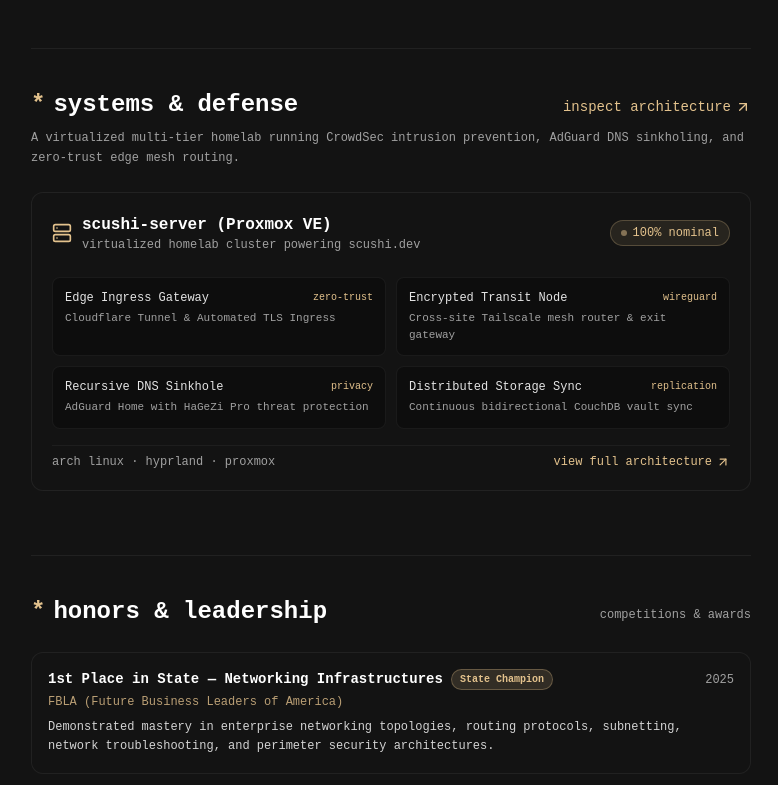
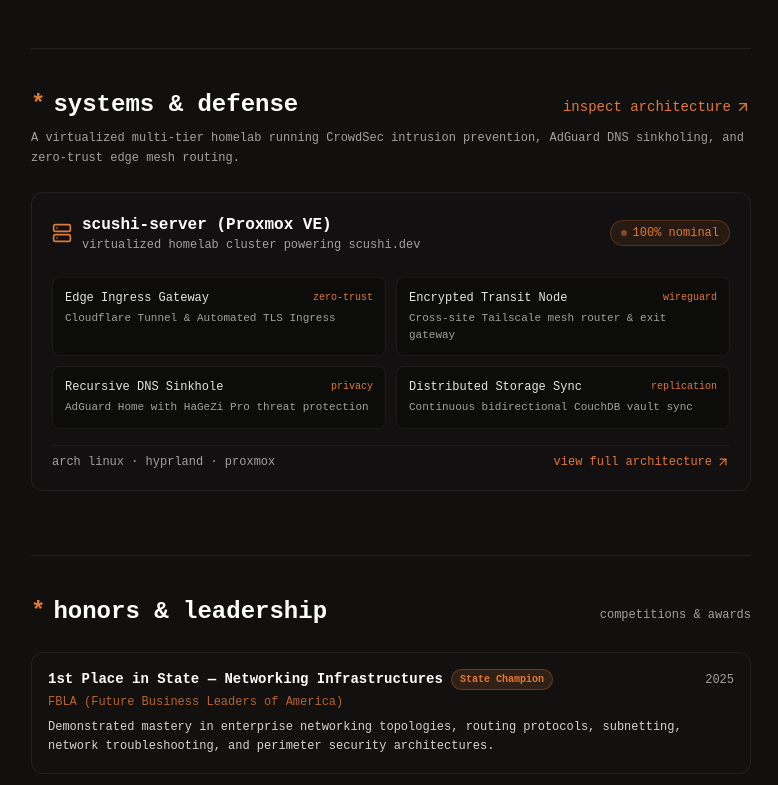
Before and after one commit to SushiBirb/scushi.dev, an Astro site: page / in a window 1280 px wide. Shown: the part 1310-2095 px from the top of the page, without its empty margins (249-1027 px from the left). Built offline with nearby package versions, Linux system fonts and the light colour scheme; Astro itself is replaced by a stand-in of ours.

Commit message:
theme: retune autumn palette from yellow to rich orange and dark tones

```diff
--- a/src/components/VectorField.astro
+++ b/src/components/VectorField.astro
@@ -128,12 +128,12 @@
         ctx!.moveTo(x1, y1);
         ctx!.lineTo(x2, y2);
 
-        // Color shifts from muted autumn cocoa to vivid amber near cursor
+        // Color shifts from muted autumn russet to vivid orange near cursor
         if (mouseProximity > 0.4) {
-          ctx!.strokeStyle = `rgba(255, 222, 171, ${finalAlpha})`; // #ffdeab highlight
+          ctx!.strokeStyle = `rgba(244, 157, 92, ${finalAlpha})`; // #f49d5c highlight
           ctx!.lineWidth = 1.6;
         } else {
-          ctx!.strokeStyle = `rgba(227, 194, 141, ${finalAlpha})`; // #e3c28d accent
+          ctx!.strokeStyle = `rgba(224, 122, 56, ${finalAlpha})`; // #e07a38 accent
           ctx!.lineWidth = 1.1;
         }
 
@@ -144,7 +144,7 @@
         if (mouseProximity > 0.15) {
           ctx!.beginPath();
           ctx!.arc(x2, y2, 1.2, 0, Math.PI * 2);
-          ctx!.fillStyle = `rgba(255, 173, 228, ${finalAlpha * 1.3})`;
+          ctx!.fillStyle = `rgba(244, 157, 92, ${finalAlpha * 1.3})`;
           ctx!.fill();
         }
       }
--- a/src/styles/global.css
+++ b/src/styles/global.css
@@ -6,13 +6,13 @@
 
 @theme {
   --font-mono: "JetBrains Mono", monospace;
-  --color-accent: #e3c28d;
-  --color-accent-light: #ffdeab;
-  --color-accent-peach: #ffb3b1;
-  --color-accent-muted: #e6bdbb;
-  --color-canvas: #131313;
-  --color-surface: #1a1616;
-  --color-surface-hover: #262121;
+  --color-accent: #e07a38;
+  --color-accent-light: #f49d5c;
+  --color-accent-peach: #eb967a;
+  --color-accent-muted: #c47551;
+  --color-canvas: #12100f;
+  --color-surface: #1c1715;
+  --color-surface-hover: #28201d;
   --color-border-subtle: rgba(255, 255, 255, 0.08);
 }
 
@@ -28,8 +28,8 @@ html {
 }
 
 ::selection {
-  background-color: #e3c28d;
-  color: #131313;
+  background-color: #e07a38;
+  color: #12100f;
 }
 
 /* Crisp text accent - no outside blurry glow */
```
